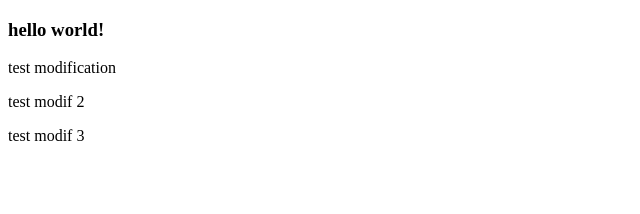
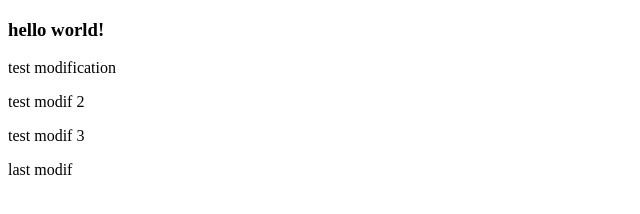
Before and after one commit to renaudgard/phpInt, a plain HTML site: page index.html in a window 1280 px wide. Shown: the full height of the page, 0-640 px from the left. Drawn offline with Linux system fonts and the light colour scheme.

Commit message:
Update index.html

```diff
--- a/index.html
+++ b/index.html
@@ -10,5 +10,6 @@
 <p>test modification</p>
 <p>test modif 2</p>
 <p>test modif 3</p>
+<p>last modif</p>
 </body>
 </html>
```
